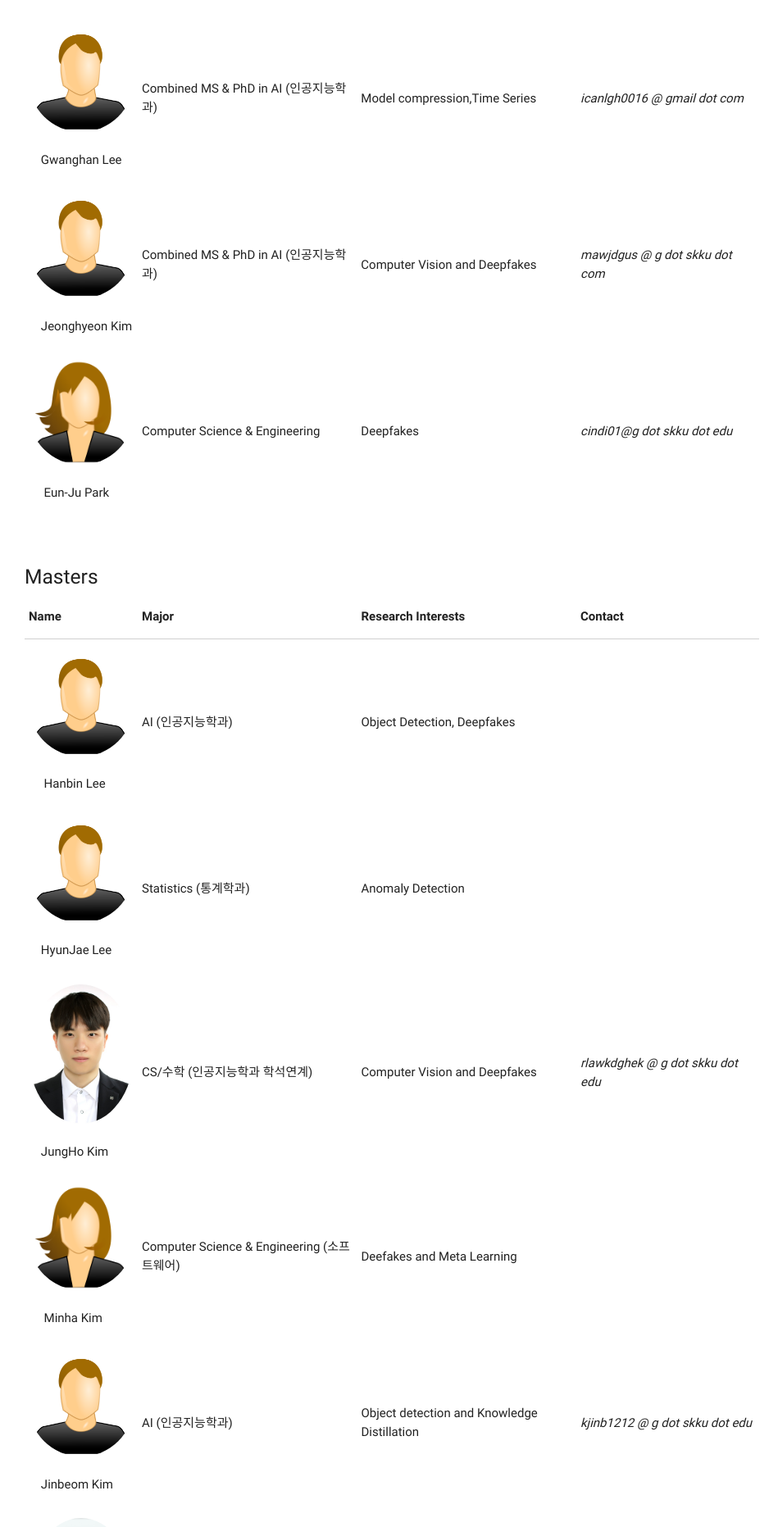
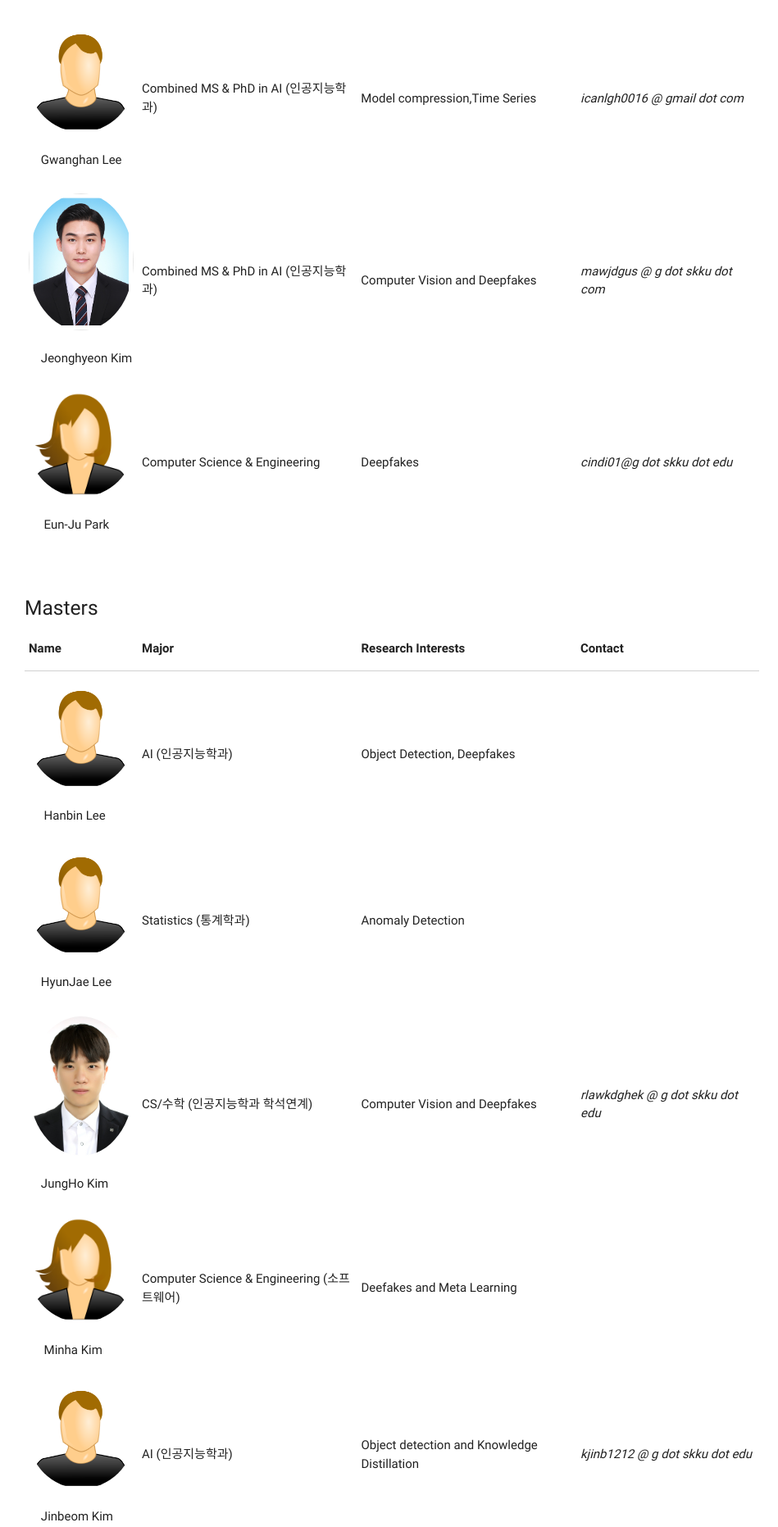
Before and after one commit to Yurim990507/DASH-Lab.github.io, a Jekyll site: the page built from Members.md, in a window 1280 px wide. Shown: the part 1231-3094 px from the top of the page at 82% size, without its empty margins (162-1111 px from the left). Built offline with Jekyll 4.4.1, drawn with Linux system fonts in a browser that asks for light colours.

Commit message:
add Kim photo

```diff
--- a/Members.md
+++ b/Members.md
@@ -86,7 +86,7 @@ permalink: /Members/
                 <tr>
                   <td align="center">
                       <div style="display:flex;flex-direction:column">
-                        <img src="/img/dummy_male.png" alt="" height="auto" width="128" style="border-radius:50%"><br>
+                        <img src="/img/jeonghyeon.jpg" alt="" height="auto" width="128" style="border-radius:50%"><br>
                           &nbsp;&nbsp;&nbsp;&nbsp;Jeonghyeon Kim
                       </div>
                   </td>
```
